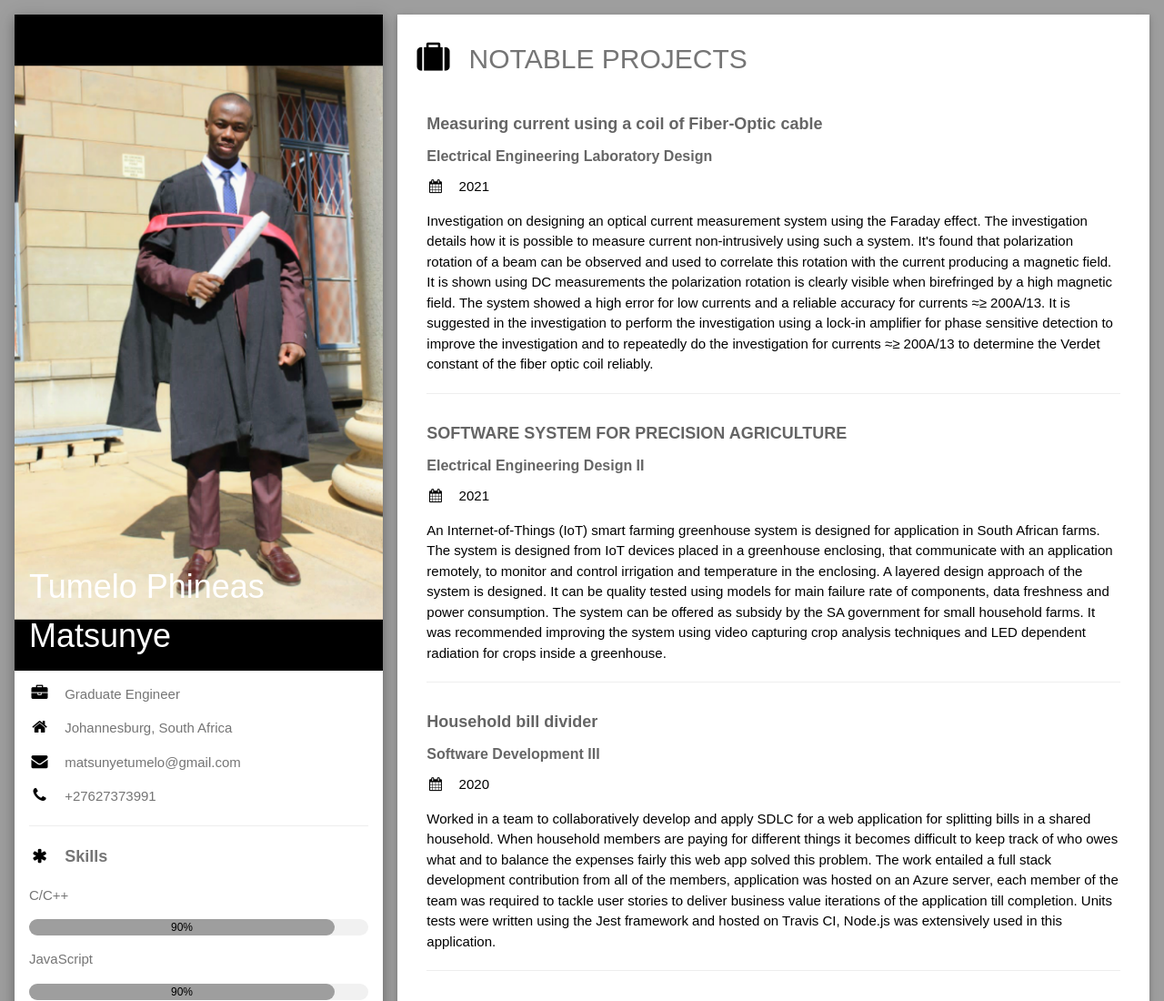
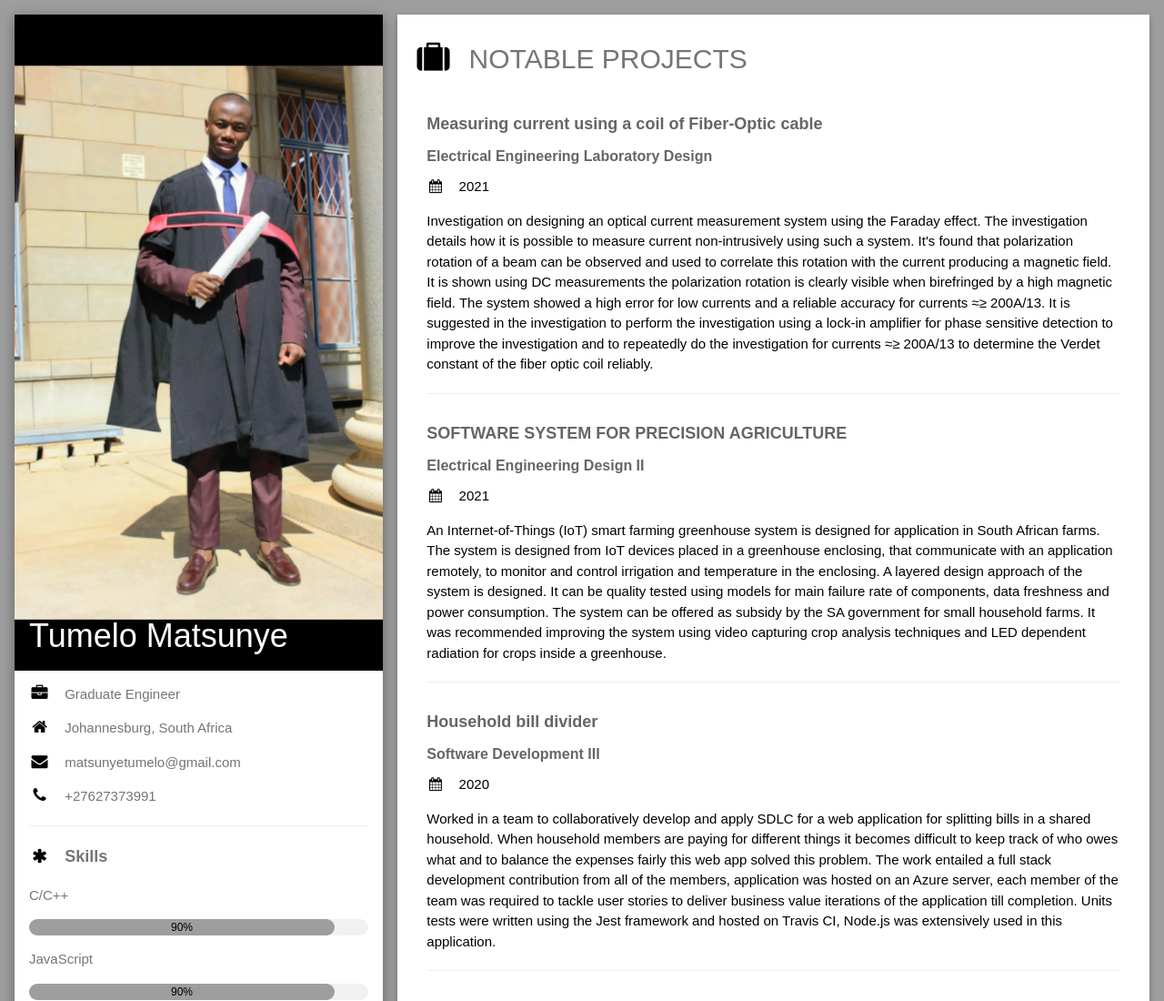
Before and after one commit to MATSUNYE/tumelomatsunye.github.io, a plain HTML site: page index.html in a window 1280 px wide. Shown: the top 1100 px of the page at 91% size. Drawn offline with nearby package versions, Linux system fonts and the light colour scheme.

Commit message:
Update index.html

```diff
--- a/index.html
+++ b/index.html
@@ -38,7 +38,7 @@
           <div class="w3-display-container">
             <img src="img-06.png" height="50%" width="100%" alt="Avatar">
             <div class="w3-display-bottomleft w3-container w3-text-white">
-              <h1>Tumelo Phineas Matsunye</h1>
+              <h1>Tumelo Matsunye</h1>
             </div>
           </div>
           <div class="w3-container">
```
